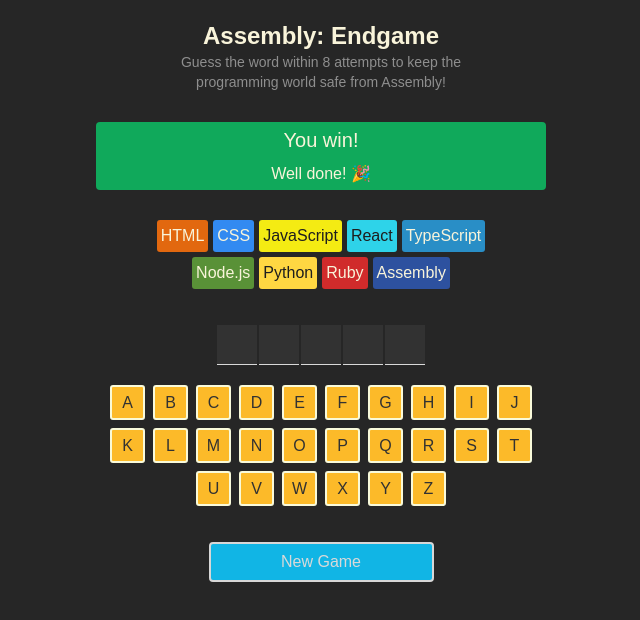
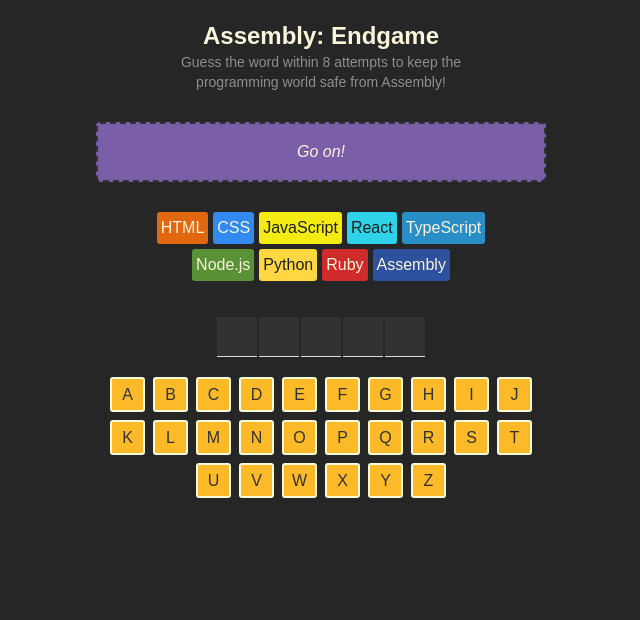
Before and after one commit to hoxha-malvin/ReactJs-Mini-Games, a React (Vite) app in the folder Capstone-Game/: page / in a window 1280 px wide. Shown: the top 620 px of the page, without its empty margins (319-959 px from the left). Built offline with nearby package versions, Linux system fonts and the light colour scheme.

Commit message:
Finishing Game Over logic with proper messages

```diff
--- a/Capstone-Game/src/App.jsx
+++ b/Capstone-Game/src/App.jsx
@@ -1,20 +1,27 @@
 import { useState } from "react"
 import { languages } from "./languages"
+import { getFarewellText } from "./utils";
 
 export default function AssemblyEndgame() {
     const [currentWord, setCurrentWord] = useState("react");
-
     const [guessedLetters, setGuessedLetters] = useState([]);
 
+
     const wrongGuessedCount = guessedLetters.filter((letter) => !currentWord.includes(letter)).length;
-    console.log(wrongGuessedCount)
-    const alphabet = "abcdefghijklmnopqrstuvwxyz"
+    const isGameLost = wrongGuessedCount > 7;
+    const isGameWon = currentWord.split("").every(letter => guessedLetters.includes(letter));
+    const isGameOver = isGameWon || isGameLost;
+
+    const lastGuessedLetter = guessedLetters[guessedLetters.length - 1];
+    const isLastGuessIncorrect = lastGuessedLetter && !currentWord.includes(lastGuessedLetter);
+
+
+    const alphabet = "abcdefghijklmnopqrstuvwxyz";
+
+
 
     const languageElements = languages.map((lang, index) => {
       const isLanguageLost = index < wrongGuessedCount;
-
-      const lost = wrongGuessedCount;
-      console.log(lost)
 
       return (
         <span
@@ -47,7 +54,7 @@
       const isCorrect = isGuessed && currentWord.includes(letter);
       const isWrong = isGuessed && !currentWord.includes(letter);
       return (
-        <button onClick={() => addGuessedLetter(letter)} className={` ${isCorrect ? "bg-[#10A95B]" : isWrong ? "bg-[#EC5D49]" : "bg-[#FCBA29]"}
+        <button disabled={isGameOver} aria-disabled={isGameOver} onClick={() => addGuessedLetter(letter)} className={` ${isCorrect ? "bg-[#10A95B]" : isWrong ? "bg-[#EC5D49]" : "bg-[#FCBA29]"}
           h-[35px] w-[35px] border-2 border-[#F9FADA] rounded-[3px]  cursor-pointer text-[#323232]`}
         key={letter}>{letter.toUpperCase()}</button>
       )
@@ -63,9 +70,31 @@
               <p className="text-sm max-w-[350px] mx-auto text-[#8E8E8E]">Guess the word within 8 attempts to keep the
               programming world safe from Assembly!</p>
           </header>
-          <section className="bg-[#10A95B] flex flex-col items-center text-[#F9F4DA] rounded-[4px] my-[30px]">
-              <h2 className="text-xl m-1">You win!</h2>
-              <p className="m-1">Well done! 🎉</p>
+          <section className={`${isGameWon ? 'bg-[#10A95B]' : isGameLost ? 'bg-[#BA2A2A]' : 'bg-[#7A5EA7] border-dashed border-2 border-[#323232] italic'}
+            flex flex-col justify-center items-center text-[#F9F4DA] rounded-[4px] my-[30px] min-h-[60px]`}>
+            {!isGameOver && isLastGuessIncorrect ? (
+                <p className="font-[400] text-center">
+                  {getFarewellText(languages[wrongGuessedCount - 1].name)}
+                </p>
+              ) : isGameOver ? (
+                isGameWon ? (
+                  <>
+                    <h2 className="text-xl m-1">You win!</h2>
+                    <p className="m-1">Well done! 🎉</p>
+                  </>
+                ) : (
+                  <>
+                    <h2 className="text-xl m-1">Game Over!</h2>
+                    <p className="m-1">Better start learning Assembly😭</p>
+                  </>
+                )
+              ) : (
+                <p>Go on!</p>
+              )
+            }
+
+
+
           </section>
           <section className="flex flex-wrap gap-[5px] justify-center max-w-[350px] mx-auto mb-[36px]">
               {languageElements}
@@ -76,9 +105,12 @@
           <section className="flex flex-wrap gap-[8px] justify-center max-w-[450px] mb-[36px]">
               {keyboardElements}
           </section>
-          <button className="bg-[#11B5E5] rounded-[4px] border-2 border-[#D7D7D7] w-[225px] h-[40px]
-            py-[5px] px-[12px] block mx-[auto] cursor-pointer
-          ">New Game</button>
+          {
+            isGameOver && <button className="bg-[#11B5E5] rounded-[4px] border-2 border-[#D7D7D7] w-[225px] h-[40px]
+              py-[5px] px-[12px] block mx-[auto] cursor-pointer
+              ">New Game</button>
+          }
+
       </main>
     )
 }
--- a/Capstone-Game/src/index.css
+++ b/Capstone-Game/src/index.css
@@ -28,3 +28,8 @@
   left: 0;
   background-color: rgba(0, 0, 0, 0.7);
 }
+
+button:disabled {
+  cursor: not-allowed;
+  opacity: 0.5
+}
--- /dev/null
+++ b/Capstone-Game/src/utils.js
@@ -0,0 +1,19 @@
+export function getFarewellText(language) {
+    const options = [
+        `Farewell, ${language}`,
+        `Adios, ${language}`,
+        `R.I.P., ${language}`,
+        `We'll miss you, ${language}`,
+        `Oh no, not ${language}!`,
+        `${language} bites the dust`,
+        `Gone but not forgotten, ${language}`,
+        `The end of ${language} as we know it`,
+        `Off into the sunset, ${language}`,
+        `${language}, it's been real`,
+        `${language}, your watch has ended`,
+        `${language} has left the building`
+    ];
+
+    const randomIndex = Math.floor(Math.random() * options.length);
+    return options[randomIndex];
+}
```
